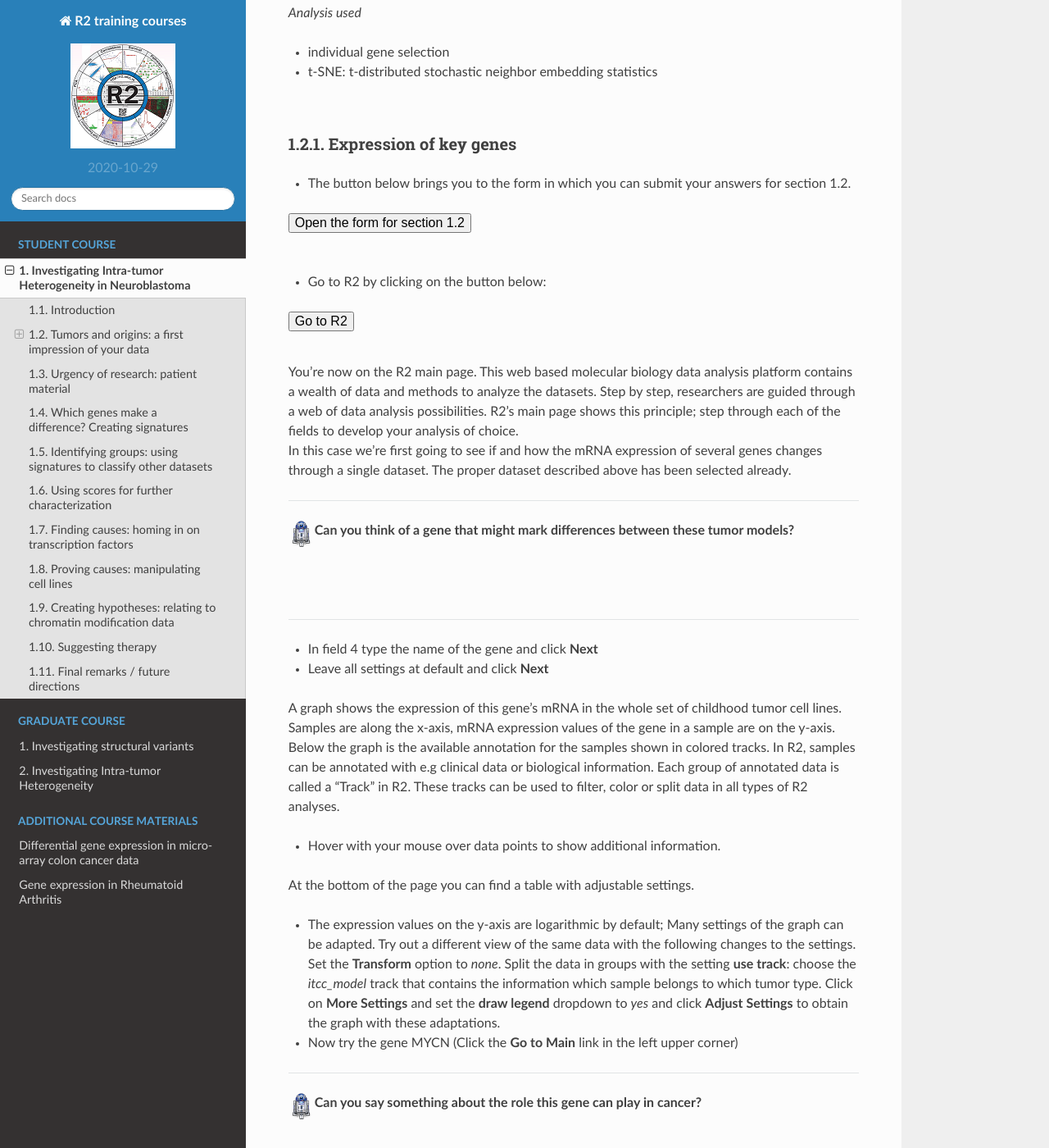
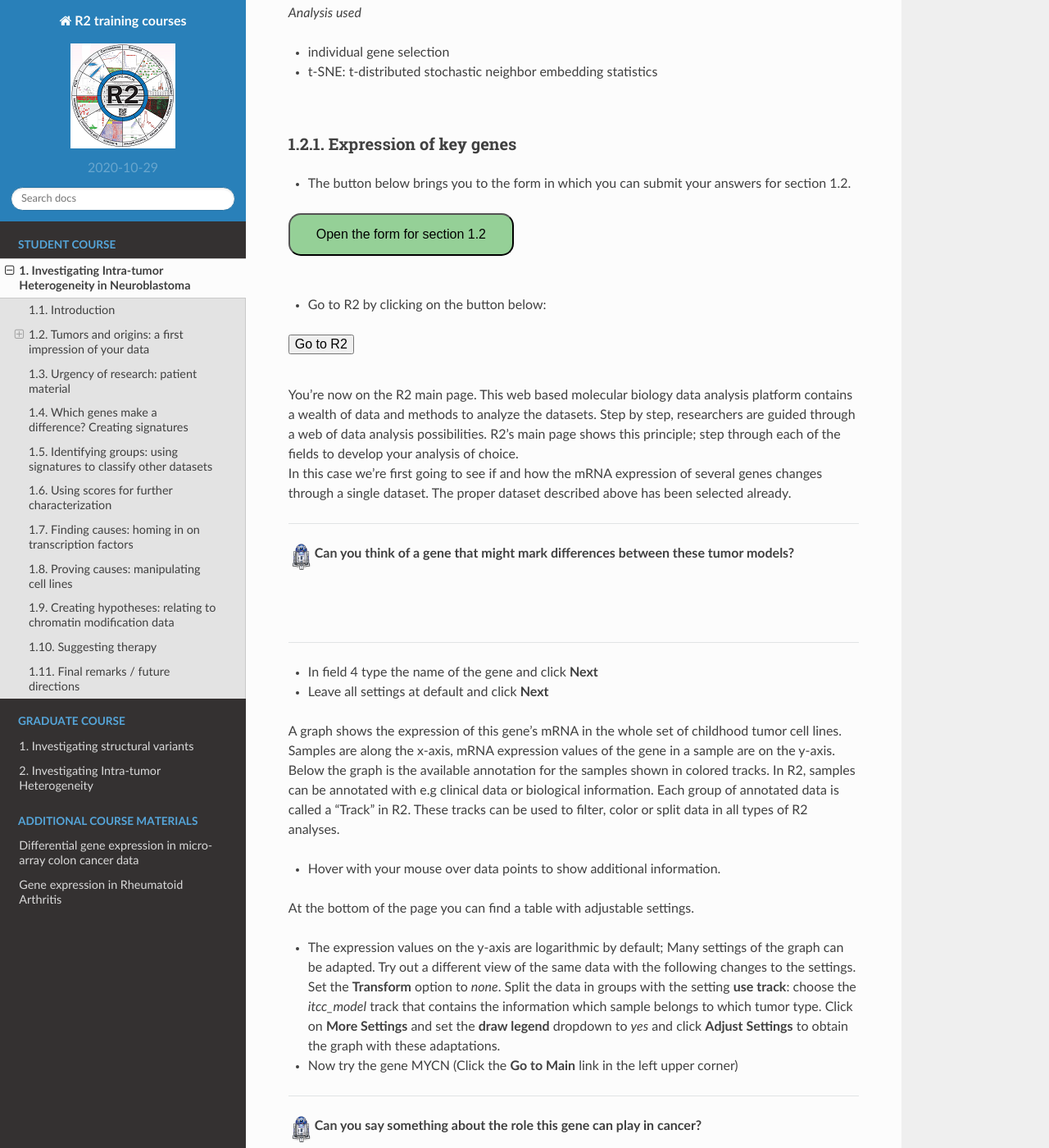
Before and after one commit to antronerds/r2-training-courses, a Sphinx documentation site: the page built from docs/Investigating_Tumor_Heterogeneity_student_version_bu.md, in a window 1280 px wide and 1400 px high, scrolled down 2040 px. Shown: the whole window at 82% size. Built offline with Sphinx 7.4.7 and the Read the Docs theme 2.0.0, drawn with Linux system fonts in a browser that asks for light colours; pages that are not in the unit, such as notebooks, are missing from menus.

Commit message:
color buttons forms

```diff
--- a/docs/_static/css/r2tutorials.css
+++ b/docs/_static/css/r2tutorials.css
@@ -29,7 +29,7 @@ div.noshow{
 Creates an R2 did you know box; a table containing header with R2D2 image
 */
 
-.button .googleform {
+.googleform {
 	background-color: #95d097; /* Green */
 	color: black;
 	padding: 15px 32px;
```
